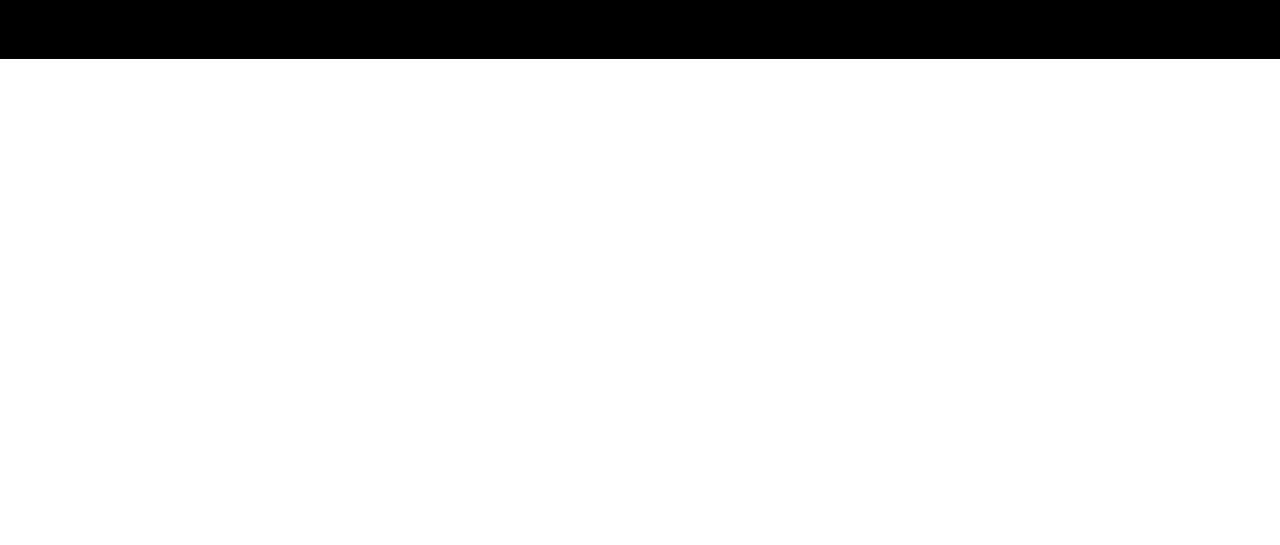
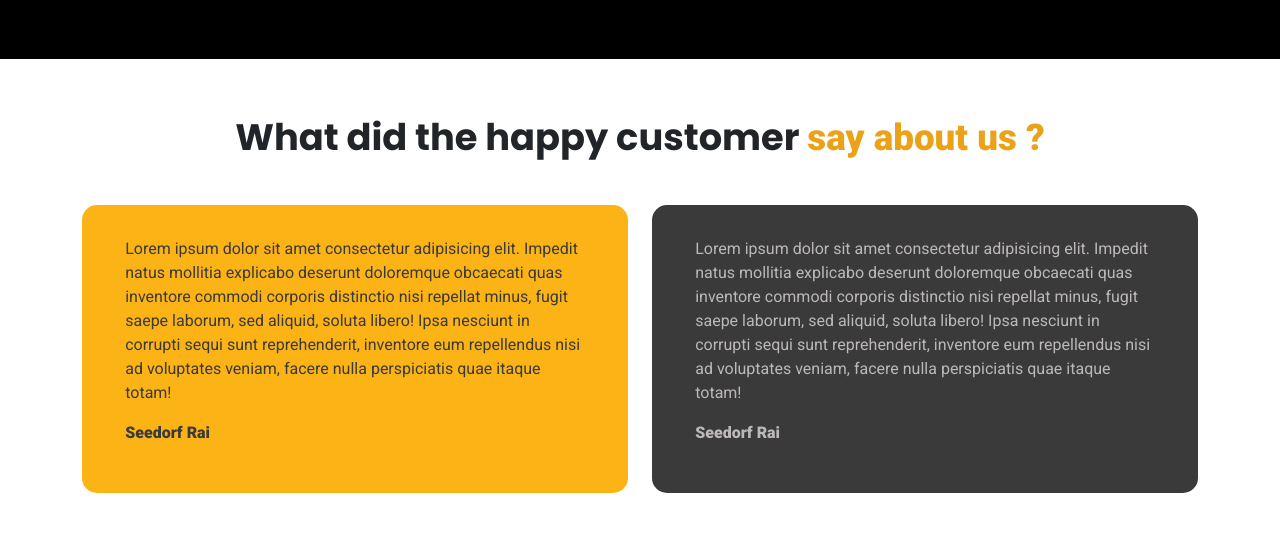
Before and after one commit to Seedorf-Rai/Sabitri-Pasal.github.io, a plain HTML site: page html/home.html in a window 1280 px wide. Shown: the part 1919-2464 px from the top of the page. Before the commit the page ends 1978 px from the top, so only its background shows below. Drawn offline with nearby package versions, Linux system fonts and the light colour scheme; a web font is replaced by a local one.

Commit message:
feedback section added

```diff
--- a/css/home.css
+++ b/css/home.css
@@ -1,5 +1,5 @@
 @import url('https://fonts.googleapis.com/css2?family=Roboto:wght@300;400;900&family=Satisfy&family=Ysabeau+Office&display=swap');
-
+@import url('https://fonts.googleapis.com/css2?family=Poppins:wght@500;600;700&display=swap');
 .hero-img{
  height: 100% ;
  width: 100%;
@@ -384,3 +384,30 @@ transition: .5s;
         transform: rotate(-25deg);
         }
 }
+.feedback-section{
+    padding: 4% 0;
+}
+.customer-head{
+    font-family: 'Poppins', sans-serif;
+    display: flex;
+    justify-content: center;
+    font-size: 2.3em;
+    font-weight: 700;
+}
+.feed-card-1{
+    font-family: 'Poppins', sans-serif;
+    background-color: #FBB316;
+    color: #3b3a3a;
+    padding: 2rem 2.7rem;
+    border-radius: 15px;
+}
+.feed-name{
+    font-weight: 600;
+}
+.feed-card-2{
+    font-family: 'Poppins', sans-serif;
+    background-color: #3b3a3a;
+    color: rgb(188, 184, 184);
+    padding: 2rem 2.7rem;
+    border-radius: 15px;
+}
--- a/html/home.html
+++ b/html/home.html
@@ -168,6 +168,33 @@
      </div>
      <p>sdv</p>
   </div>
+  <!-- Feedback Section -->
+   <div class="container feedback-section">
+     <p class="customer-head">What did the happy customer&nbsp<span class="menu-sp">say about us ?</span></p>
+     <div class="row pt-4">
+      <div class="col-md-6">
+         <div class="feed-card-1">
+            <p>Lorem ipsum dolor sit amet consectetur adipisicing elit. Impedit natus mollitia explicabo deserunt doloremque obcaecati quas inventore commodi corporis distinctio nisi repellat minus, fugit saepe laborum, sed aliquid, soluta libero! Ipsa nesciunt in corrupti sequi sunt reprehenderit, inventore eum repellendus nisi ad voluptates veniam, facere nulla perspiciatis quae itaque totam!
+            </p>
+            <p class="feed-name">
+              Seedorf Rai
+            </p>
+         </div>
+
+      </div>
+      <div class="col-md-6">
+        <div class="feed-card-2">
+           <p>Lorem ipsum dolor sit amet consectetur adipisicing elit. Impedit natus mollitia explicabo deserunt doloremque obcaecati quas inventore commodi corporis distinctio nisi repellat minus, fugit saepe laborum, sed aliquid, soluta libero! Ipsa nesciunt in corrupti sequi sunt reprehenderit, inventore eum repellendus nisi ad voluptates veniam, facere nulla perspiciatis quae itaque totam!
+           </p>
+           <p class="feed-name">
+            Seedorf Rai
+           </p>
+        </div>
+
+     </div>
+     </div>
+   </div>
+  <!-- Feedback Section Ends -->
 <!-- Bootstrap -->
 <script src="https://cdn.jsdelivr.net/npm/bootstrap@5.1.3/dist/js/bootstrap.bundle.min.js" integrity="sha384-ka7Sk0Gln4gmtz2MlQnikT1wXgYsOg+OMhuP+IlRH9sENBO0LRn5q+8nbTov4+1p" crossorigin="anonymous"></script>
 
```
